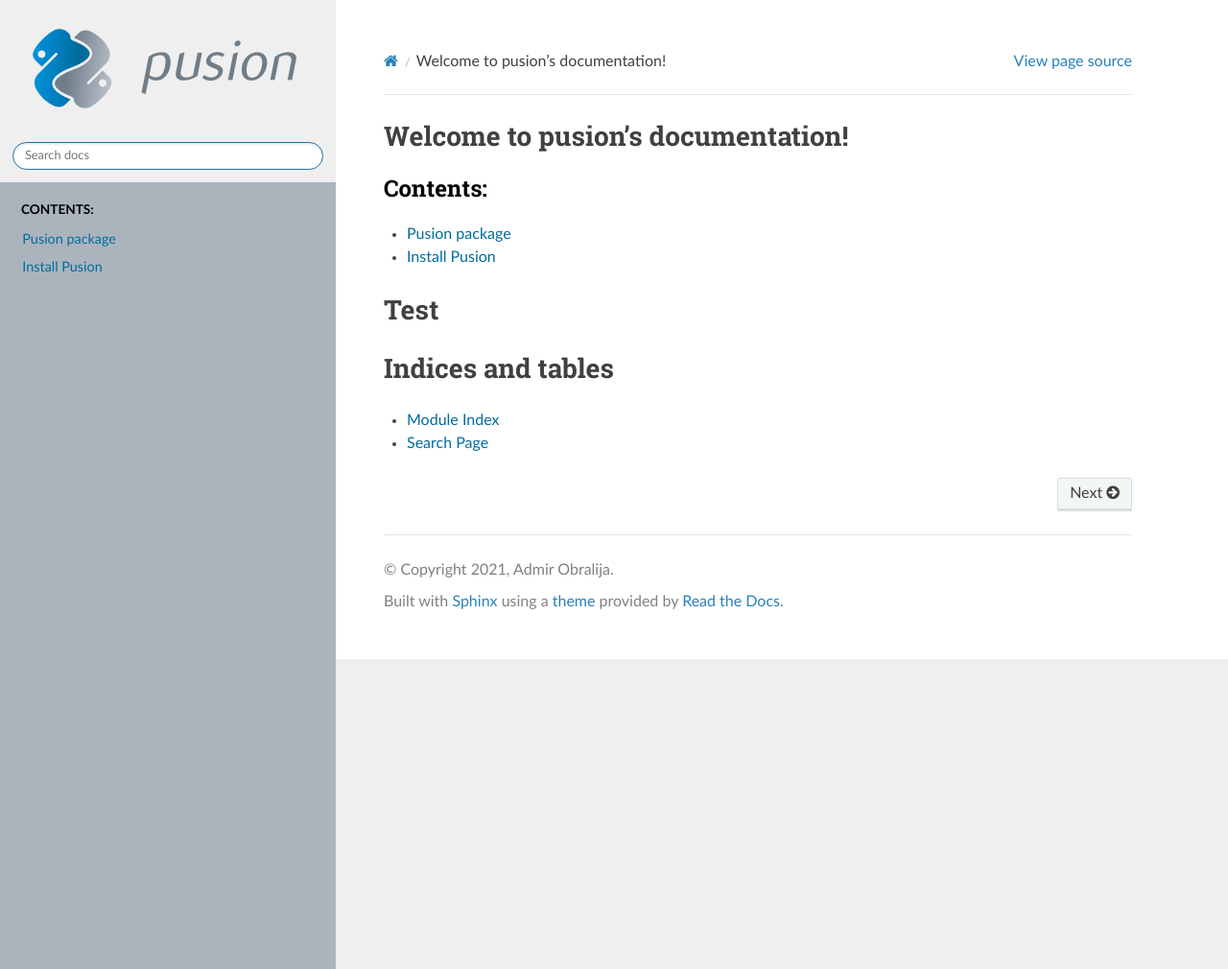
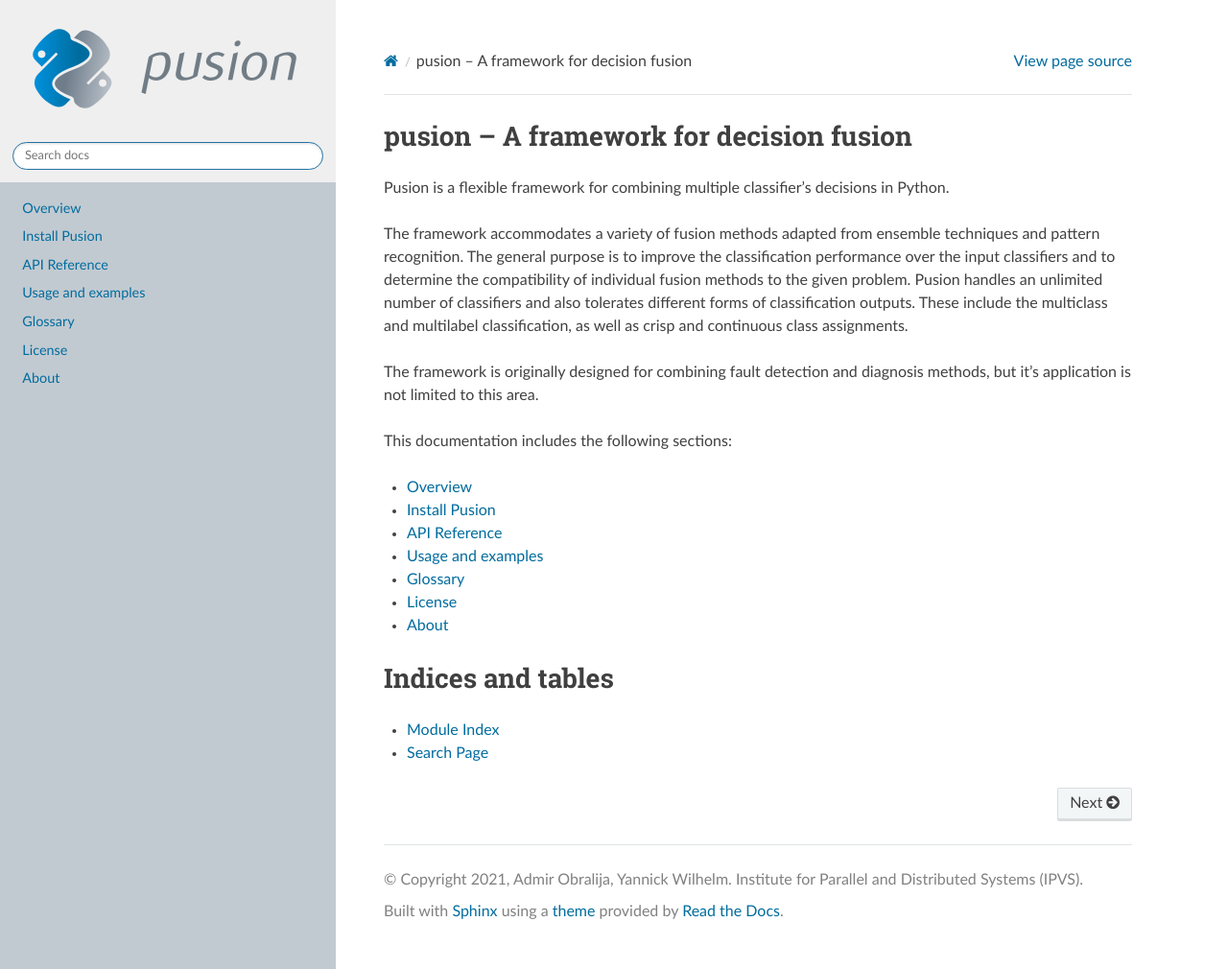
Before and after one commit to IPVS-AS/pusion, a Sphinx documentation site: the page built from docs/source/index.rst, in a window 1280 px wide and 1010 px high. Shown: the whole window at 96% size. Built offline with Sphinx 7.4.7 and the Read the Docs theme 2.0.0, drawn with Linux system fonts in a browser that asks for light colours.

Commit message:
Doc: Finalize secions 'License', 'Introduction' and 'Core methods'.

```diff
--- a/docs/source/_static/css/pusion.css
+++ b/docs/source/_static/css/pusion.css
@@ -13,7 +13,7 @@
 
 .wy-nav-side {
     width: 350px !important;
-    background-color: #ABB4BD !important;
+    background-color: #c2cad1 !important;
 }
 
 .wy-side-scroll {
@@ -24,8 +24,13 @@
     width: 350px !important;
 }
 
-a:visited {
+
+a, a:visited {
     color: #006C9E;
+}
+
+a:hover {
+    color: #6daed0;
 }
 
 .caption-text {
@@ -52,3 +57,7 @@
     border: none !important;
     background: none !important;
 }
+
+.version {
+    color: #727e87 !important;
+}
--- /dev/null
+++ b/docs/source/about.rst
@@ -0,0 +1,2 @@
+About
+=====
--- a/docs/source/conf.py
+++ b/docs/source/conf.py
@@ -20,7 +20,7 @@
 # -- Project information -----------------------------------------------------
 
 project = u'pusion'
-copyright = u'2021, Admir Obralija'
+copyright = u'2021, Admir Obralija, Yannick Wilhelm. Institute for Parallel and Distributed Systems (IPVS)'
 author = u'Admir Obralija'
 
 # The short X.Y version
--- a/docs/source/index.rst
+++ b/docs/source/index.rst
@@ -1,16 +1,30 @@
-Welcome to pusion's documentation!
-==================================
+pusion -- A framework for decision fusion
+=========================================
+
+Pusion is a flexible framework for combining multiple classifier's decisions in Python.
+
+The framework accommodates a variety of fusion methods adapted from ensemble techniques and pattern recognition.
+The general purpose is to improve the classification performance over the input classifiers and to determine the
+compatibility of individual fusion methods to the given problem.
+Pusion handles an unlimited number of classifiers and also tolerates different forms of classification outputs.
+These include the multiclass and multilabel classification, as well as crisp and continuous class assignments.
+
+The framework is originally designed for combining fault detection and diagnosis methods, but it's application is not
+limited to this area.
+
+This documentation includes the following sections:
 
 .. toctree::
    :maxdepth: 1
-   :caption: Contents:
 
+   overview
+   install
    pusion
-   install
+   usage_and_examples
+   glossary
+   license
+   about
 
-
-Test
-====
 
 Indices and tables
 ==================
--- a/docs/source/pusion.rst
+++ b/docs/source/pusion.rst
@@ -1,5 +1,5 @@
-Pusion package
-==============
+API Reference
+=============
 
 Subpackages
 -----------
--- /dev/null
+++ b/docs/source/usage_and_examples.rst
@@ -0,0 +1,2 @@
+Usage and examples
+==================
```
Also changed, not shown: docs/source/glossary.rst (added, +8 -0 lines), docs/source/install.rst (+11 -2 lines), docs/source/license.rst (added, +24 -0 lines), docs/source/overview.rst (added, +92 -0 lines), docs/source/images/framework_context.svg (added), 1 other file.
